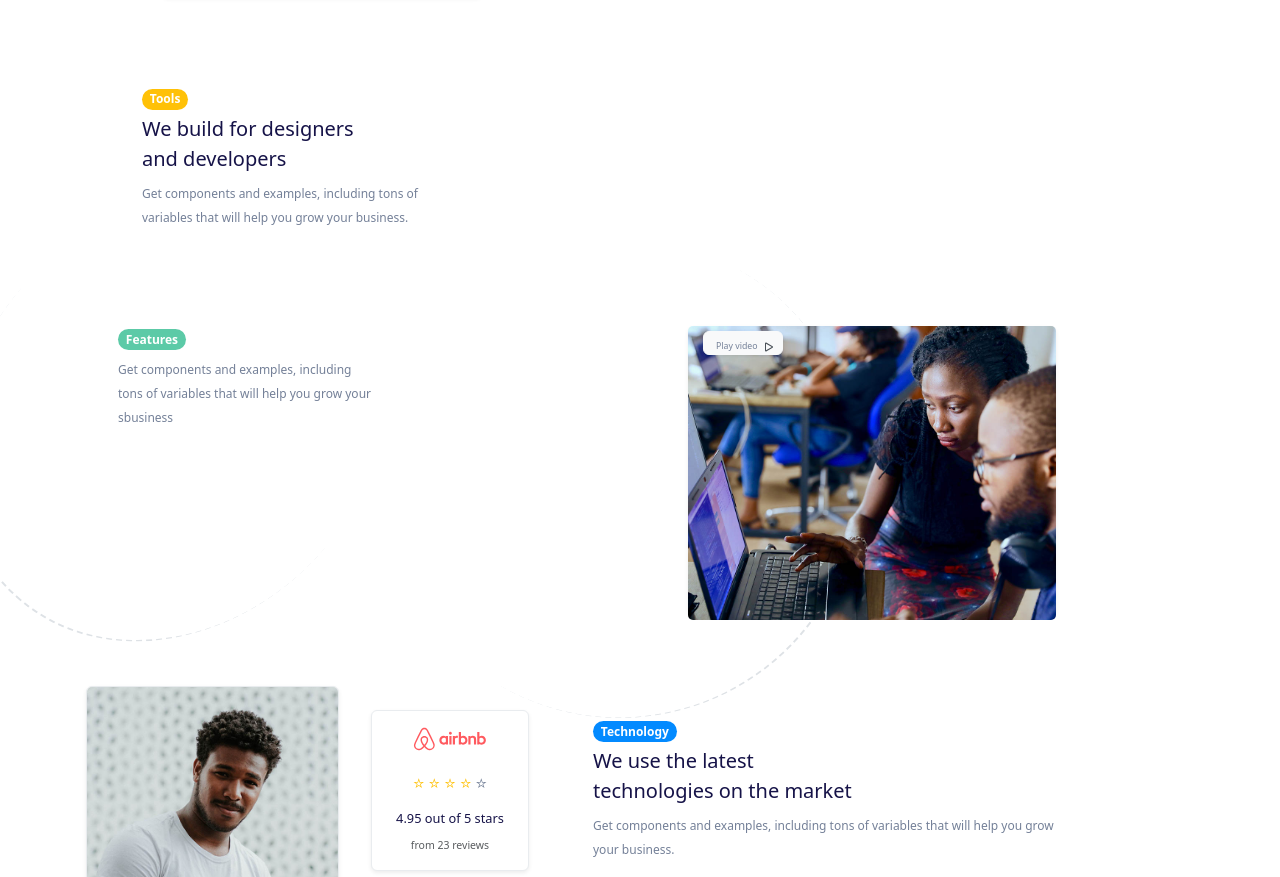
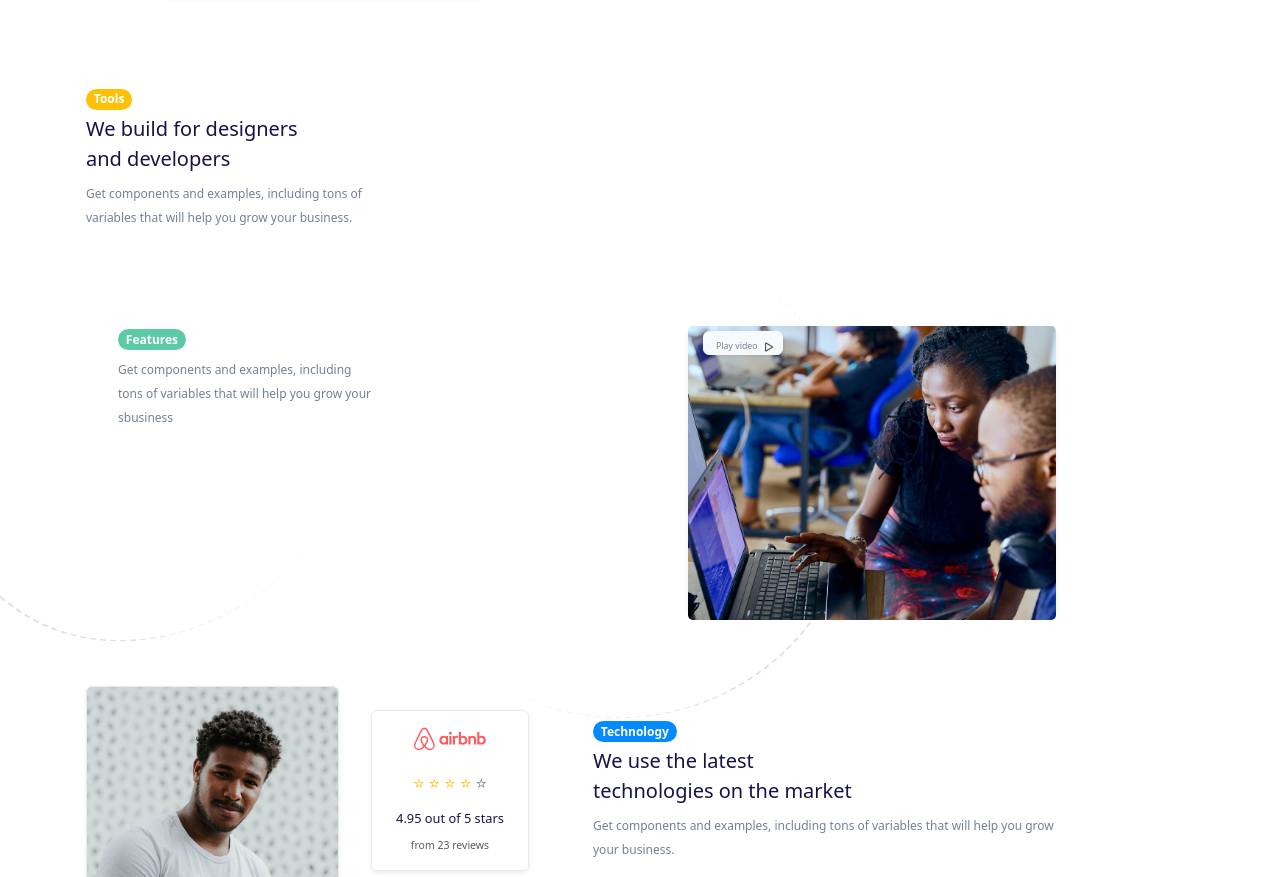
Before and after one commit to LamDorcas0320/bootstrapDorcas, a website: page index.html in a window 1280 px wide. Shown: the part 1220-2097 px from the top of the page. Drawn offline with nearby package versions, Linux system fonts and the light colour scheme.

Commit message:
Update Layout

```diff
--- a/index.html
+++ b/index.html
@@ -159,7 +159,7 @@
                 </div>
 
         </div>
-        <div class="col-lg-6 col-md-6 col-sm-12 col-xs-12 services px-5 mx-4" >
+        <div class="col-lg-6 col-md-6 col-sm-12 col-xs-12 services px-2 mx-2" >
             <div class="services__content circle">
                 <span class="badge rounded-pill  bg-warning ">Tools</span>
                 <h4 class=" mt-1">We build for designers<br> and developers</h4>
```
